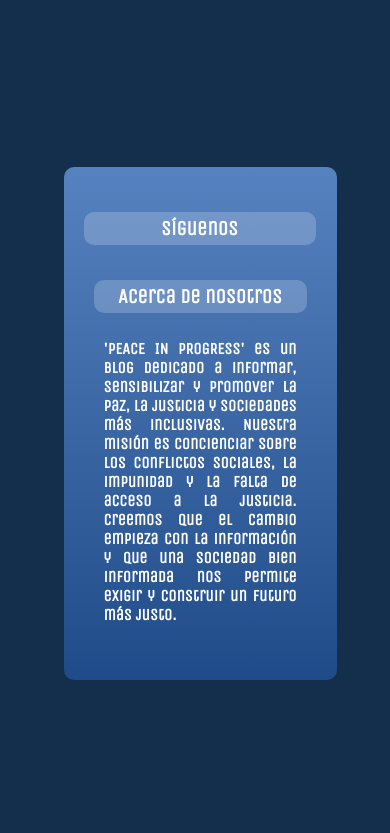
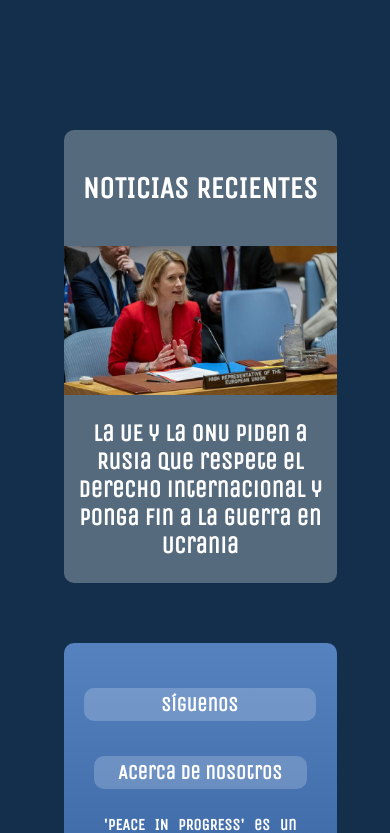
Before and after one commit to Mukinma/Paz-Justicia-Blog, a PHP site: page / in a window 390 px wide; the page is wider, and only the part inside the window is pictured. Shown: the part 1687-2520 px from the top of that part. Before the commit the page ends 2367 px from the top of that part, so only its background shows below. Run offline with PHP 8.4, Linux system fonts and the light colour scheme.

Commit message:
Arreglos

```diff
--- a/public/css/index.css
+++ b/public/css/index.css
@@ -228,7 +228,7 @@
     width: auto;
 }
 .carousel-item {
-    min-width: 49.55%;
+    min-width: 35%;
     height: 60vh;
     background: rgba(255, 255, 255, 0.1);
     display: flex;
@@ -241,7 +241,7 @@
 
 .carousel-item img {
     width: 100%; /* La imagen ocupa todo el ancho */
-    height: 40%; /* La imagen ocupa 1/4 de la altura */
+    height: 45%; /* La imagen ocupa 1/4 de la altura */
     object-fit: cover; /* Cubre el área sin distorsionar */
 }
 
@@ -308,17 +308,18 @@
 }
 
 .cascade-post-container {
-    margin-top: 50px;
-    margin-bottom: 50px;
+    width: 405px;
+    margin-top: 60px;
+    margin-bottom: 40px;
     margin-left: 50px;
     grid-column: 1 / 3;
     order: 1;
-    width: 46vw;
     align-items: center;
     display: flex;
     flex-direction: column;
     border-radius: 10px;
     background: rgba(255, 255, 255, 0.281);
+    position: static;
 }
 
 .cascade-post-container h3{
@@ -338,7 +339,6 @@
 .cascade-post-container img{
     width: 100%;
     height: 40%;
-    border-radius: 10px;
 }
 .follow-us{
     display: flex;
@@ -495,8 +495,9 @@
     }
 
     .cascade-post-container {
-        margin-top: 400px;
         order: 1;
+        grid-column: 1/3;
+        margin-top: 460px;
         width: 70vw;
         align-items: center;
         margin-left: 10px;
@@ -504,9 +505,7 @@
         flex-direction: column;
         border-radius: 10px;
         background: rgba(255, 255, 255, 0.281);
-        position: absolute;
-        top: 100px;
-        left: 1000px;
+        position: static;
     }
 
     .cascade-post-container h3{
@@ -527,7 +526,6 @@
         width: 100%;
         height: 40%;
     }
-
 
     .follow-us{
         display: flex;
```
